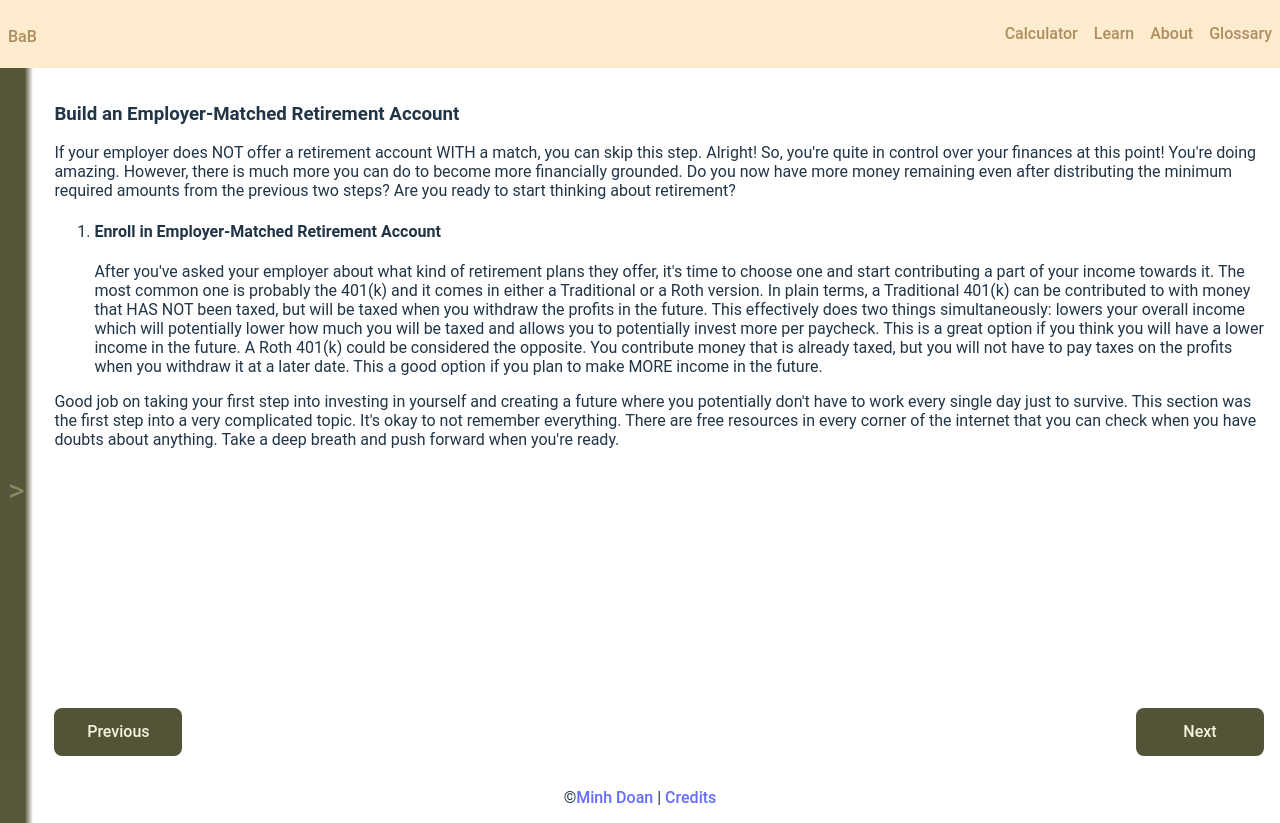
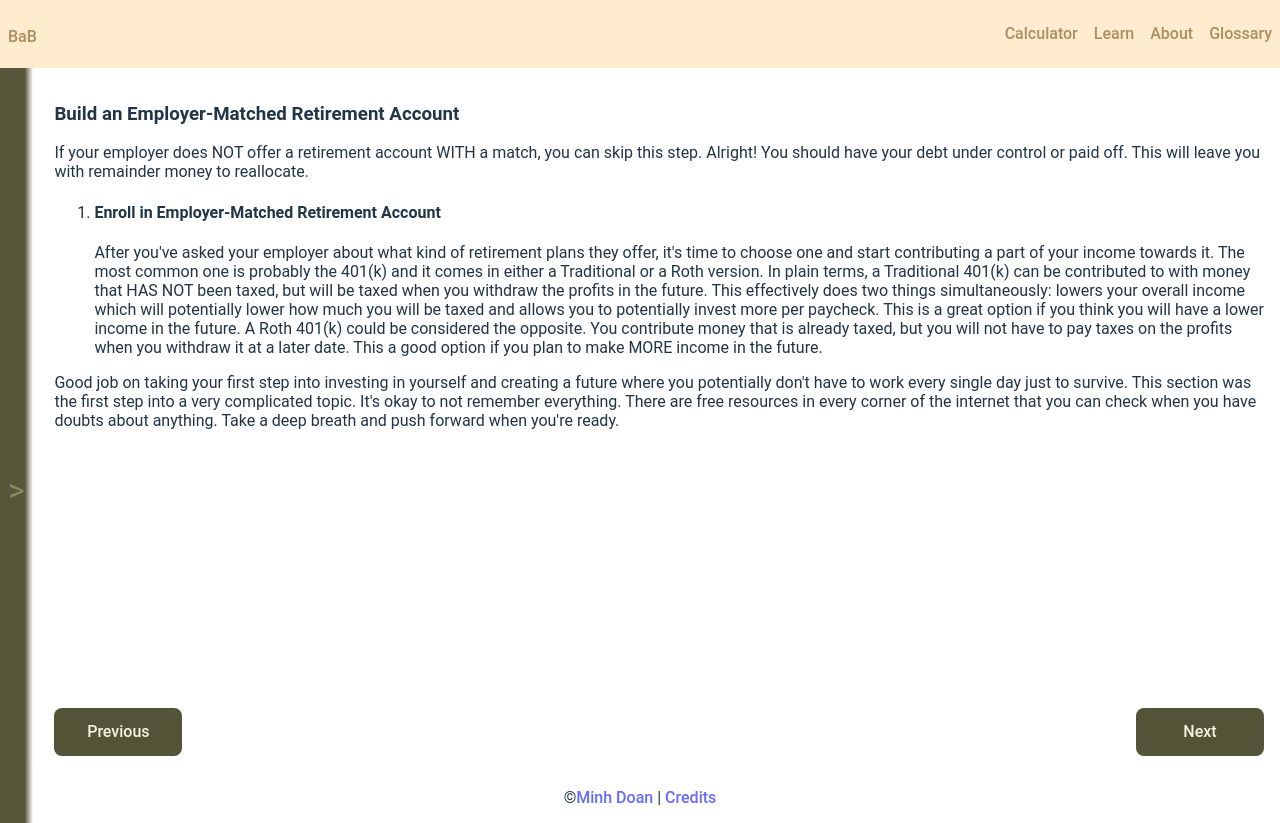
Before and after one commit to doanaminh/build-a-budget, a React (Vite) app in the folder client/: page /learn-employer-intro in a window 1280 px wide. Built offline with nearby package versions, Linux system fonts and the light colour scheme; a web font is replaced by a local one.

Commit message:
more editing on emergency fund page

```diff
--- a/client/src/pages/learn/Learn-Employer-Intro.tsx
+++ b/client/src/pages/learn/Learn-Employer-Intro.tsx
@@ -15,7 +15,7 @@ export default function () {
                 <section className="body">
                     <article>
                         <h3>Build an Employer-Matched Retirement Account</h3>
-                        <p>If your employer does NOT offer a retirement account WITH a match, you can skip this step. Alright! So, you're quite in control over your finances at this point! You're doing amazing. However, there is much more you can do to become more financially grounded. Do you now have more money remaining even after distributing the minimum required amounts from the previous two steps? Are you ready to start thinking about retirement?</p>
+                        <p>If your employer does NOT offer a retirement account WITH a match, you can skip this step. Alright! You should have your debt under control or paid off. This will leave you with remainder money to reallocate.</p>
                         <article>
                             <ol>
                                 <li>
--- a/client/src/pages/learn/Learn-Savings-EF.tsx
+++ b/client/src/pages/learn/Learn-Savings-EF.tsx
@@ -29,7 +29,7 @@ export default function () {
                             </ol>
                         </article>
                         <p>
-                            Hopefully you now understand where your money is coming in and where it's going out. The next step will be to plan for future goals or retirement.
+                            Hopefully you now understand where your money is coming in and where it's going out. The next step will be to plan for retirement.
                         </p>
                     </article>
                     <article className="buttons">
```
